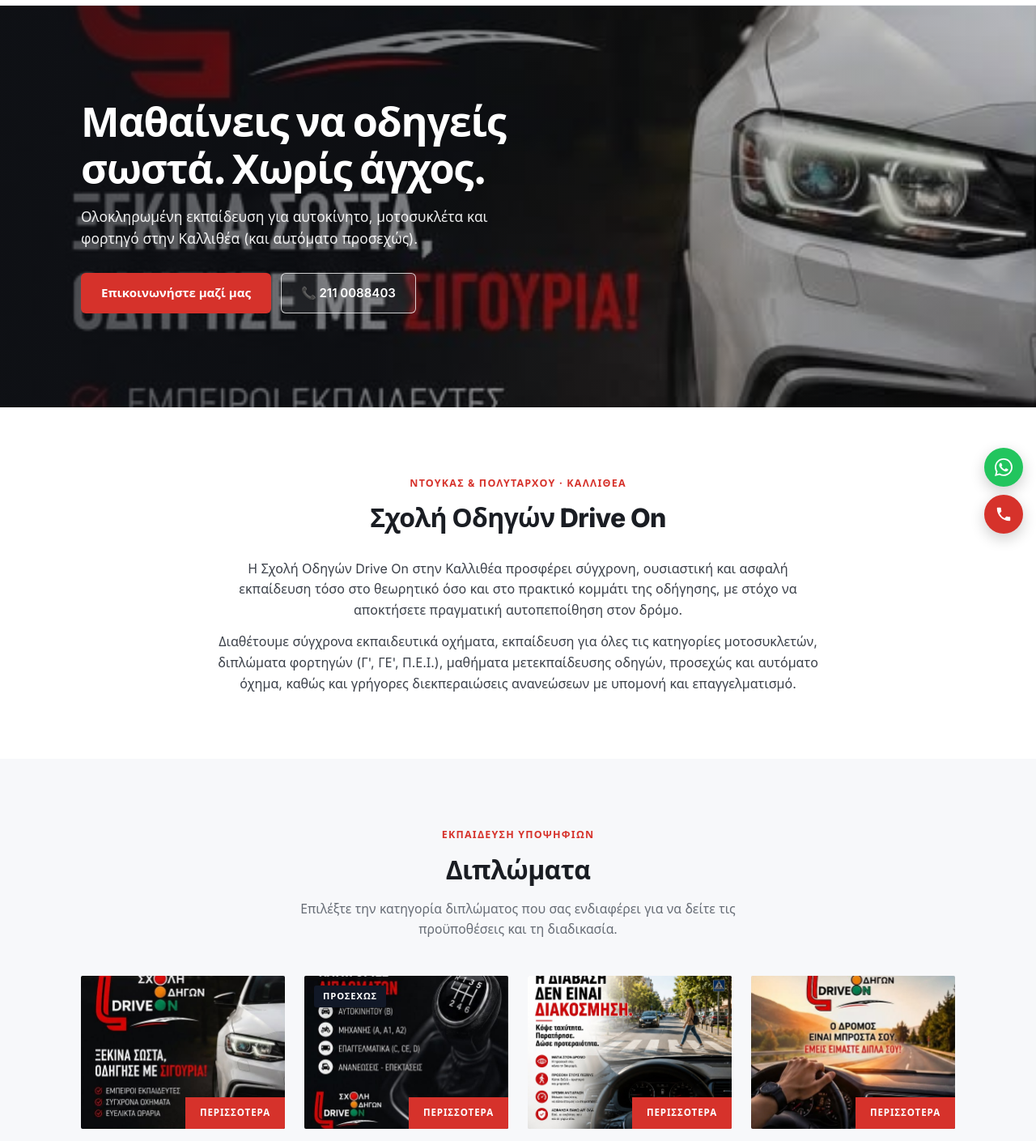
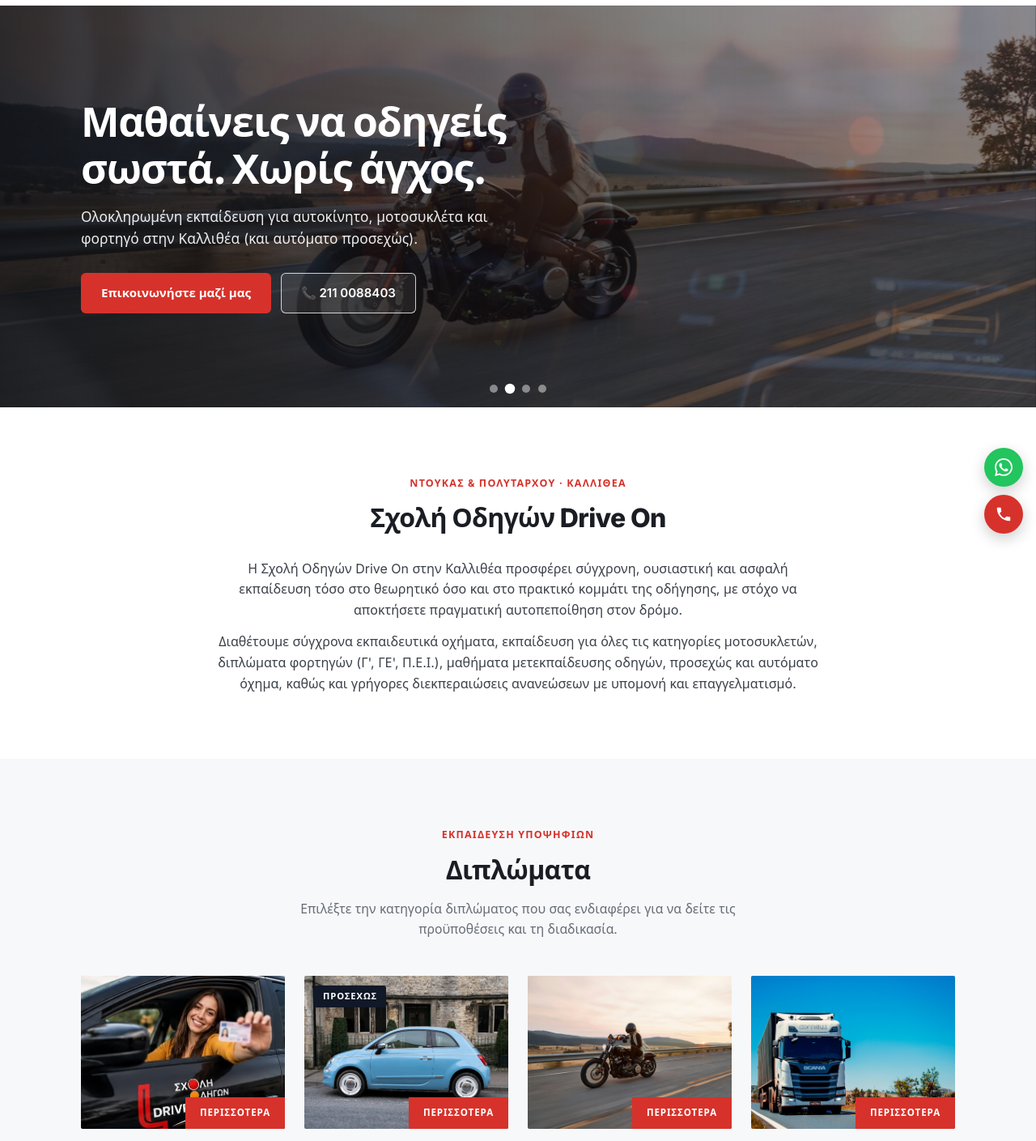
Before and after one commit to aleksey587/driveonkallithea, a plain HTML site: page index.html in a window 1280 px wide. Shown: the part 123-1532 px from the top of the page at 81% size. Drawn offline with Linux system fonts and the light colour scheme.

Commit message:
Add rotating hero slider and clean category photos

```diff
--- a/index.html
+++ b/index.html
@@ -11,7 +11,7 @@
   <meta property="og:url" content="https://driveonkallithea.gr/" />
   <meta property="og:title" content="Σχολή Οδηγών Drive On | Ντούκας - Πολυτάρχου | Καλλιθέα" />
   <meta property="og:description" content="Σχολή Οδηγών Drive On στην Καλλιθέα (Φιλαρέτου 129). Διπλώματα αυτοκινήτου, μοτοσυκλέτας, φορτηγών (Γ', ΓΕ', Π.Ε.Ι.), Κωδικός 121, μετεκπαίδευση και αναθεωρήσεις." />
-  <meta property="og:image" content="https://driveonkallithea.gr/driveon-assets/panel_hero_car.jpg" />
+  <meta property="og:image" content="https://driveonkallithea.gr/driveon-assets/hero_driving.jpg" />
   <link rel="preconnect" href="https://fonts.googleapis.com" />
   <link rel="preconnect" href="https://fonts.gstatic.com" crossorigin />
   <link href="https://fonts.googleapis.com/css2?family=Inter:wght@400;500;600;700;800&display=swap" rel="stylesheet" />
@@ -276,12 +276,46 @@
       height: 100%;
       object-fit: cover;
       object-position: center;
+      opacity: 0;
+      transition: opacity 1.1s ease-in-out;
+      z-index: 0;
+    }
+
+    .hero-img.active {
+      opacity: 1;
     }
 
     .hero-overlay {
       position: absolute;
       inset: 0;
+      z-index: 1;
       background: linear-gradient(90deg, rgba(16, 18, 23, 0.78) 0%, rgba(16, 18, 23, 0.42) 55%, rgba(16, 18, 23, 0.16) 100%);
+    }
+
+    .hero-dots {
+      position: absolute;
+      left: 50%;
+      bottom: 18px;
+      transform: translateX(-50%);
+      z-index: 3;
+      display: flex;
+      gap: 10px;
+    }
+
+    .hero-dot {
+      width: 10px;
+      height: 10px;
+      border-radius: 50%;
+      border: 0;
+      background: rgba(255, 255, 255, 0.45);
+      cursor: pointer;
+      padding: 0;
+      transition: transform 0.2s ease, background 0.2s ease;
+    }
+
+    .hero-dot.active {
+      background: #ffffff;
+      transform: scale(1.25);
     }
 
     .hero .wrap {
@@ -1152,7 +1186,7 @@
   <meta name="twitter:card" content="summary_large_image" />
   <meta name="twitter:title" content="Σχολή Οδηγών Drive On | Ντούκας - Πολυτάρχου | Καλλιθέα" />
   <meta name="twitter:description" content="Σχολή Οδηγών Drive On στην Καλλιθέα (Φιλαρέτου 129). Διπλώματα αυτοκινήτου, μοτοσυκλέτας, φορτηγών (Γ', ΓΕ', Π.Ε.Ι.), Κωδικός 121, μετεκπαίδευση και αναθεωρήσεις." />
-  <meta name="twitter:image" content="https://driveonkallithea.gr/driveon-assets/panel_hero_car.jpg" />
+  <meta name="twitter:image" content="https://driveonkallithea.gr/driveon-assets/hero_driving.jpg" />
   <script type="application/ld+json">
 {
   "@context": "https://schema.org",
@@ -1161,7 +1195,7 @@
   "alternateName": "Drive On Ντούκας - Πολυτάρχου",
   "url": "https://driveonkallithea.gr/",
   "logo": "https://driveonkallithea.gr/driveon-assets/driveon_clean_logo.png",
-  "image": "https://driveonkallithea.gr/driveon-assets/panel_hero_car.jpg",
+  "image": "https://driveonkallithea.gr/driveon-assets/hero_driving.jpg",
   "telephone": [
     "+302110088403",
     "+306987709305",
@@ -1280,17 +1314,20 @@
   </header>
 
   <!-- =========================================================
-       3. HERO SECTION
+       3. HERO SECTION (ROTATING SLIDER)
        ========================================================= -->
   <div class="hero">
-    <img
-      class="hero-img"
-      src="driveon-assets/panel_hero_car.jpg"
-      referrerpolicy="no-referrer"
-      alt="Σχολή Οδηγών Drive On Καλλιθέα - Εκπαιδευτικό αυτοκίνητο"
-      onerror="this.onerror=null; this.src='https://images.unsplash.com/photo-1449965408869-eaa3f722e40d?auto=format&fit=crop&w=1600&q=80';"
-    />
+    <img class="hero-img active" src="driveon-assets/hero_driving.jpg" alt="Οδήγηση αυτοκινήτου στην πόλη - Σχολή Οδηγών Drive On Καλλιθέα" />
+    <img class="hero-img" src="driveon-assets/cat_moto.jpg" alt="Δίπλωμα μοτοσυκλέτας - Σχολή Οδηγών Drive On Καλλιθέα" />
+    <img class="hero-img" src="driveon-assets/cat_truck.jpg" alt="Διπλώματα φορτηγών Γ', ΓΕ', Π.Ε.Ι. - Drive On Καλλιθέα" />
+    <img class="hero-img" src="driveon-assets/student_car_clean.jpg" alt="Επιτυχία στις εξετάσεις οδήγησης - Drive On Καλλιθέα" />
     <div class="hero-overlay" aria-hidden="true"></div>
+    <div class="hero-dots" aria-label="Επιλογή διαφάνειας">
+      <button type="button" class="hero-dot active" aria-label="Διαφάνεια 1"></button>
+      <button type="button" class="hero-dot" aria-label="Διαφάνεια 2"></button>
+      <button type="button" class="hero-dot" aria-label="Διαφάνεια 3"></button>
+      <button type="button" class="hero-dot" aria-label="Διαφάνεια 4"></button>
+    </div>
 
     <div class="wrap">
       <h1>Μαθαίνεις να οδηγείς σωστά. Χωρίς άγχος.</h1>
@@ -1334,10 +1371,8 @@
         <article class="editorial-card">
           <div class="card-thumb">
             <img
-              src="driveon-assets/panel_hero_car.jpg"
-              referrerpolicy="no-referrer"
+              src="driveon-assets/student_car_clean.jpg"
               alt="Διπλώματα Αυτοκινήτου Κατηγορίας Β - Σχολή Οδηγών Drive On Καλλιθέα"
-              onerror="this.onerror=null; this.src='https://images.unsplash.com/photo-1449965408869-eaa3f722e40d?auto=format&fit=crop&w=900&q=80';"
             />
             <a class="badge-more" href="diploma-autokinitou.html">ΠΕΡΙΣΣΟΤΕΡΑ</a>
           </div>
@@ -1349,10 +1384,8 @@
         <article class="editorial-card">
           <div class="card-thumb">
             <img
-              src="driveon-assets/panel_gearbox.jpg"
-              referrerpolicy="no-referrer"
+              src="driveon-assets/cat_auto.jpg"
               alt="Δίπλωμα Αυτοκινήτου με Αυτόματο Κιβώτιο Προσεχώς - Drive On Καλλιθέα"
-              onerror="this.onerror=null; this.src='https://images.unsplash.com/photo-1549317661-bd32c8ce0db2?auto=format&fit=crop&w=900&q=80';"
             />
             <span class="badge-soon">ΠΡΟΣΕΧΩΣ</span>
             <a class="badge-more" href="diploma-automato.html">ΠΕΡΙΣΣΟΤΕΡΑ</a>
@@ -1365,10 +1398,8 @@
         <article class="editorial-card">
           <div class="card-thumb">
             <img
-              src="driveon-assets/post_8.jpg"
-              referrerpolicy="no-referrer"
+              src="driveon-assets/cat_moto.jpg"
               alt="Διπλώματα Μοτοσυκλετών και Κωδικός 121 έως 125cc - Drive On"
-              onerror="this.onerror=null; this.src='https://images.unsplash.com/photo-1558981806-ec527fa84c39?auto=format&fit=crop&w=900&q=80';"
             />
             <a class="badge-more" href="diplomata-motosykletas.html">ΠΕΡΙΣΣΟΤΕΡΑ</a>
           </div>
@@ -1380,10 +1411,8 @@
         <article class="editorial-card">
           <div class="card-thumb">
             <img
-              src="driveon-assets/panel_road_wheel.jpg"
-              referrerpolicy="no-referrer"
+              src="driveon-assets/cat_truck.jpg"
               alt="Διπλώματα Φορτηγών Κατηγορίας Γ, ΓΕ &amp; Π.Ε.Ι. - Drive On Καλλιθέα"
-              onerror="this.onerror=null; this.src='https://images.unsplash.com/photo-1601584115197-04ecc0da31d7?auto=format&fit=crop&w=900&q=80';"
             />
             <a class="badge-more" href="diplomata-fortigon.html">ΠΕΡΙΣΣΟΤΕΡΑ</a>
           </div>
@@ -1653,6 +1682,36 @@
   <script>
     (function () {
       'use strict';
+
+      /* ---------------------------------------------------------
+         0. HERO ROTATING SLIDER
+         --------------------------------------------------------- */
+      const heroSlides = document.querySelectorAll('.hero .hero-img');
+      const heroDots = document.querySelectorAll('.hero .hero-dot');
+      let heroIdx = 0;
+
+      function showHeroSlide(idx) {
+        if (!heroSlides.length) return;
+        heroSlides.forEach(function (s, i) { s.classList.toggle('active', i === idx); });
+        heroDots.forEach(function (d, i) { d.classList.toggle('active', i === idx); });
+        heroIdx = idx;
+      }
+
+      if (heroSlides.length > 1) {
+        let heroTimer = setInterval(function () {
+          showHeroSlide((heroIdx + 1) % heroSlides.length);
+        }, 4500);
+
+        heroDots.forEach(function (dot, i) {
+          dot.addEventListener('click', function () {
+            clearInterval(heroTimer);
+            showHeroSlide(i);
+            heroTimer = setInterval(function () {
+              showHeroSlide((heroIdx + 1) % heroSlides.length);
+            }, 4500);
+          });
+        });
+      }
 
       /* ---------------------------------------------------------
          1. DETAILS DATA FOR INTERACTIVE MODAL
```
Also changed, not shown: diploma-autokinitou.html (+3 -3 lines), diploma-automato.html (+3 -3 lines), diplomata-fortigon.html (+3 -3 lines), diplomata-motosykletas.html (+3 -3 lines), driveon-assets/cat_auto.jpg (added), driveon-assets/cat_moto.jpg (added), driveon-assets/cat_truck.jpg (added), driveon-assets/hero_driving.jpg (added).
